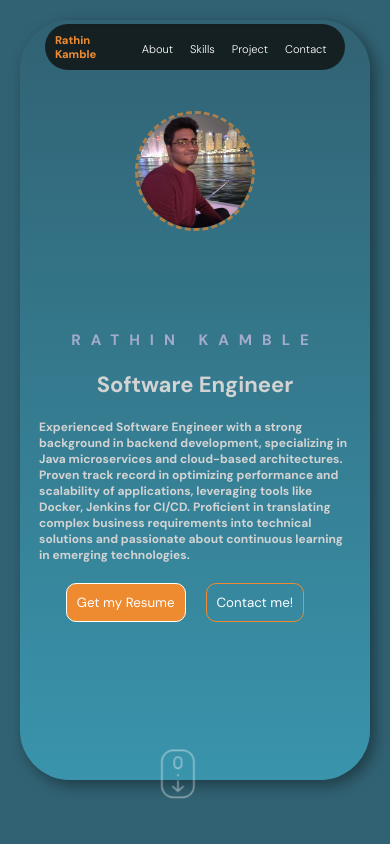
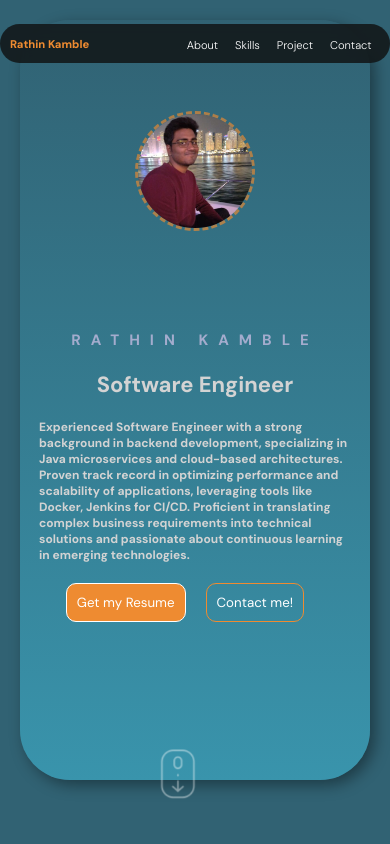
Before and after one commit to rathink4/Portfolio-Website, a React (Vite) app: page / in a window 390 px wide. Shown: the top 844 px of the page. Built offline with nearby package versions, Linux system fonts and the light colour scheme.

Commit message:
mobile - nav

```diff
--- a/src/components/navbar/navbar.scss
+++ b/src/components/navbar/navbar.scss
@@ -22,7 +22,7 @@ nav {
         cursor: pointer;
 
         @include mobile {
-            max-width: 300px;
+            max-width: 400px;
             padding: 9px 10px;
         }
 
```
